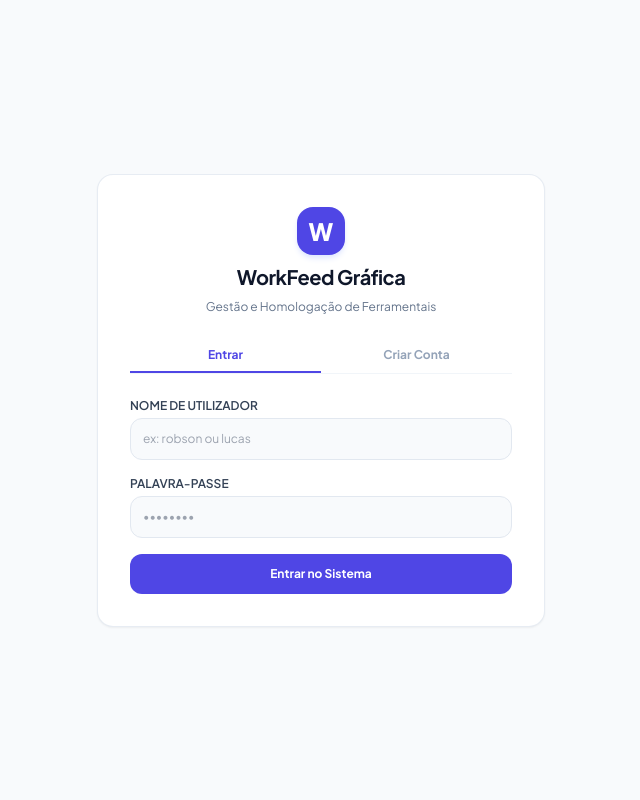
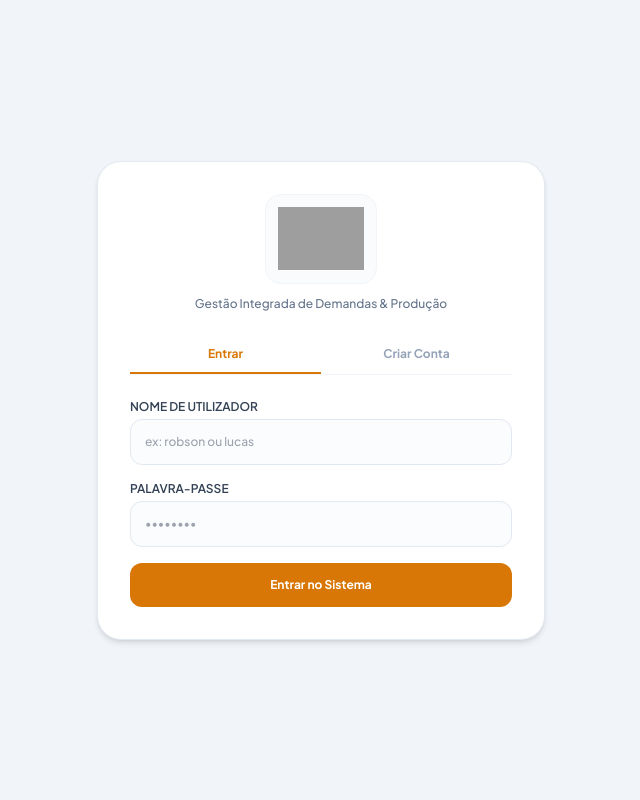
Before and after one commit to RRamos-rrs/workfeed-grafica, a FastAPI app: page /login in a window 1280 px wide. Shown: the whole page, without its empty margins (319-959 px from the left). Run offline with FastAPI, Linux system fonts and the light colour scheme; some libraries are stand-ins or nearby versions; grey boxes are pictures that could not be loaded.

Commit message:
Update login.html

```diff
--- a/templates/login.html
+++ b/templates/login.html
@@ -4,21 +4,28 @@
   <meta charset="UTF-8">
   <meta name="viewport" content="width=device-width, initial-scale=1.0">
   <title>WorkFeed Gráfica - Acesso à Plataforma</title>
+
+  <!-- FAVICON -->
+  <link rel="icon" type="image/png" href="/static/img/logo.png">
+
   <script src="https://cdn.tailwindcss.com"></script>
   <link rel="preconnect" href="https://fonts.googleapis.com">
   <link rel="preconnect" href="https://fonts.gstatic.com" crossorigin>
   <link href="https://fonts.googleapis.com/css2?family=Plus+Jakarta+Sans:wght@400;500;600;700;800&display=swap" rel="stylesheet">
   <style> body { font-family: 'Plus Jakarta Sans', sans-serif; } </style>
 </head>
-<body class="bg-[#f8fafc] min-h-screen flex items-center justify-center p-4">
+<body class="bg-[#f1f5f9] min-h-screen flex items-center justify-center p-4 antialiased">
 
-  <div class="max-w-md w-full bg-white rounded-2xl border border-slate-200/80 shadow-sm p-8 space-y-6">
-    <div class="text-center space-y-2">
-      <div class="w-12 h-12 bg-indigo-600 rounded-2xl flex items-center justify-center text-white font-black text-2xl mx-auto shadow-md shadow-indigo-100">
-        W
+  <div class="max-w-md w-full bg-white rounded-3xl border border-slate-200/90 shadow-md p-8 space-y-6">
+
+    <!-- CABEÇALHO COM O NOVO LOGÓTIPO -->
+    <div class="text-center space-y-3">
+      <div class="inline-flex p-3 bg-slate-50/80 rounded-2xl border border-slate-100 shadow-xs">
+        <img src="/static/img/logo.png" alt="WorkFeed Gráfica" class="h-16 w-auto object-contain">
       </div>
-      <h1 class="text-xl font-bold text-slate-900 tracking-tight">WorkFeed Gráfica</h1>
-      <p class="text-xs text-slate-500">Gestão e Homologação de Ferramentais</p>
+      <div>
+        <p class="text-xs text-slate-500 font-medium">Gestão Integrada de Demandas & Produção</p>
+      </div>
     </div>
 
     {% if error %}
@@ -27,22 +34,23 @@
     </div>
     {% endif %}
 
+    <!-- ABAS ENTRAR / REGISTAR -->
     <div class="flex border-b border-slate-100 text-xs font-bold text-center">
-      <button onclick="toggleForm('login')" id="btn-login-tab" class="w-1/2 py-2 border-b-2 border-indigo-600 text-indigo-600">Entrar</button>
-      <button onclick="toggleForm('register')" id="btn-register-tab" class="w-1/2 py-2 border-b-2 border-transparent text-slate-400 hover:text-slate-600">Criar Conta</button>
+      <button onclick="toggleForm('login')" id="btn-login-tab" class="w-1/2 py-2.5 border-b-2 border-amber-600 text-amber-600 transition">Entrar</button>
+      <button onclick="toggleForm('register')" id="btn-register-tab" class="w-1/2 py-2.5 border-b-2 border-transparent text-slate-400 hover:text-slate-600 transition">Criar Conta</button>
     </div>
 
     <!-- FORMULÁRIO DE LOGIN -->
     <form id="form-login" action="/login" method="post" class="space-y-4">
       <div>
         <label class="block text-xs font-semibold text-slate-700 uppercase mb-1">Nome de Utilizador</label>
-        <input required type="text" name="username" placeholder="ex: robson ou lucas" class="w-full text-xs p-3 rounded-xl border border-slate-200 focus:ring-2 focus:ring-indigo-500 bg-slate-50">
+        <input required type="text" name="username" placeholder="ex: robson ou lucas" class="w-full text-xs p-3.5 rounded-xl border border-slate-200 focus:outline-none focus:ring-2 focus:ring-amber-500 bg-slate-50/60 font-medium">
       </div>
       <div>
         <label class="block text-xs font-semibold text-slate-700 uppercase mb-1">Palavra-passe</label>
-        <input required type="password" name="password" placeholder="••••••••" class="w-full text-xs p-3 rounded-xl border border-slate-200 focus:ring-2 focus:ring-indigo-500 bg-slate-50">
+        <input required type="password" name="password" placeholder="••••••••" class="w-full text-xs p-3.5 rounded-xl border border-slate-200 focus:outline-none focus:ring-2 focus:ring-amber-500 bg-slate-50/60">
       </div>
-      <button type="submit" class="w-full py-3 bg-indigo-600 hover:bg-indigo-700 text-white font-bold rounded-xl text-xs transition shadow-xs">
+      <button type="submit" class="w-full py-3.5 bg-amber-600 hover:bg-amber-700 text-white font-bold rounded-xl text-xs transition shadow-xs active:scale-95">
         Entrar no Sistema
       </button>
     </form>
@@ -51,27 +59,28 @@
     <form id="form-register" action="/register" method="post" class="space-y-4 hidden">
       <div>
         <label class="block text-xs font-semibold text-slate-700 uppercase mb-1">Nome Completo</label>
-        <input required type="text" name="full_name" placeholder="ex: Robson Ramos" class="w-full text-xs p-3 rounded-xl border border-slate-200 focus:ring-2 focus:ring-indigo-500 bg-slate-50">
+        <input required type="text" name="full_name" placeholder="ex: Robson Ramos" class="w-full text-xs p-3.5 rounded-xl border border-slate-200 focus:outline-none focus:ring-2 focus:ring-amber-500 bg-slate-50/60">
       </div>
       <div>
         <label class="block text-xs font-semibold text-slate-700 uppercase mb-1">Nome de Utilizador (login)</label>
-        <input required type="text" name="username" placeholder="ex: robson.ramos" class="w-full text-xs p-3 rounded-xl border border-slate-200 focus:ring-2 focus:ring-indigo-500 bg-slate-50">
+        <input required type="text" name="username" placeholder="ex: robson.ramos" class="w-full text-xs p-3.5 rounded-xl border border-slate-200 focus:outline-none focus:ring-2 focus:ring-amber-500 bg-slate-50/60">
       </div>
       <div>
         <label class="block text-xs font-semibold text-slate-700 uppercase mb-1">Função / Cargo</label>
-        <select name="role" class="w-full text-xs p-3 rounded-xl border border-slate-200 focus:ring-2 focus:ring-indigo-500 bg-slate-50 font-semibold text-slate-700">
+        <select name="role" class="w-full text-xs p-3.5 rounded-xl border border-slate-200 focus:outline-none focus:ring-2 focus:ring-amber-500 bg-slate-50/60 font-semibold text-slate-700">
           <option value="Gestor">Gestor de Equipa</option>
           <option value="Colaborador">Colaborador (Pré-Impressão / Arte-final)</option>
         </select>
       </div>
       <div>
         <label class="block text-xs font-semibold text-slate-700 uppercase mb-1">Definir Palavra-passe</label>
-        <input required type="password" name="password" placeholder="••••••••" class="w-full text-xs p-3 rounded-xl border border-slate-200 focus:ring-2 focus:ring-indigo-500 bg-slate-50">
+        <input required type="password" name="password" placeholder="••••••••" class="w-full text-xs p-3.5 rounded-xl border border-slate-200 focus:outline-none focus:ring-2 focus:ring-amber-500 bg-slate-50/60">
       </div>
-      <button type="submit" class="w-full py-3 bg-emerald-600 hover:bg-emerald-700 text-white font-bold rounded-xl text-xs transition shadow-xs">
+      <button type="submit" class="w-full py-3.5 bg-emerald-600 hover:bg-emerald-700 text-white font-bold rounded-xl text-xs transition shadow-xs active:scale-95">
         Registar Utilizador
       </button>
     </form>
+
   </div>
 
   <script>
@@ -84,13 +93,13 @@
       if (type === 'login') {
         formLogin.classList.remove('hidden');
         formRegister.classList.add('hidden');
-        btnLogin.className = "w-1/2 py-2 border-b-2 border-indigo-600 text-indigo-600";
-        btnRegister.className = "w-1/2 py-2 border-b-2 border-transparent text-slate-400 hover:text-slate-600";
+        btnLogin.className = "w-1/2 py-2.5 border-b-2 border-amber-600 text-amber-600 transition";
+        btnRegister.className = "w-1/2 py-2.5 border-b-2 border-transparent text-slate-400 hover:text-slate-600 transition";
       } else {
         formLogin.classList.add('hidden');
         formRegister.classList.remove('hidden');
-        btnRegister.className = "w-1/2 py-2 border-b-2 border-indigo-600 text-indigo-600";
-        btnLogin.className = "w-1/2 py-2 border-b-2 border-transparent text-slate-400 hover:text-slate-600";
+        btnRegister.className = "w-1/2 py-2.5 border-b-2 border-amber-600 text-amber-600 transition";
+        btnLogin.className = "w-1/2 py-2.5 border-b-2 border-transparent text-slate-400 hover:text-slate-600 transition";
       }
     }
   </script>
```
